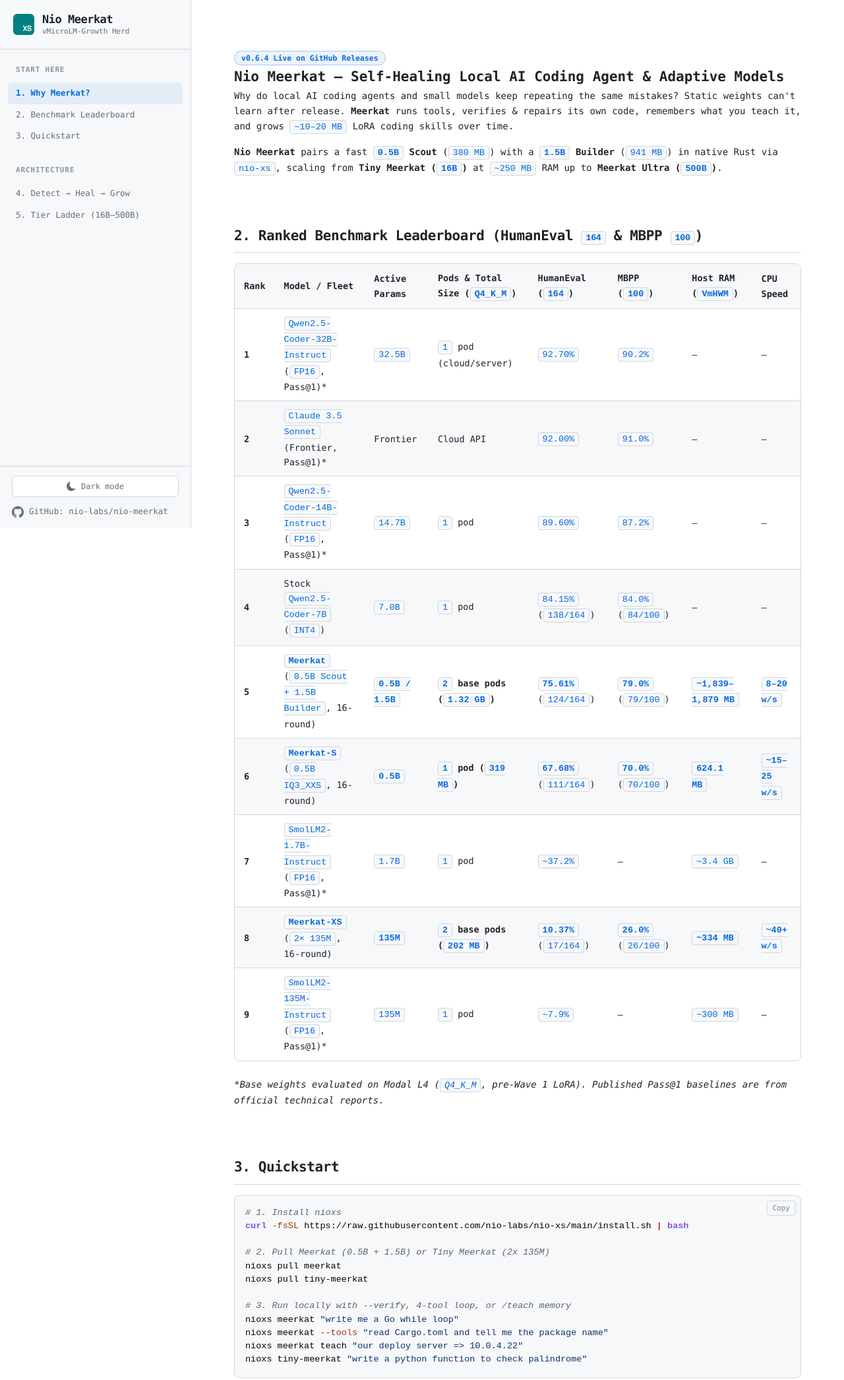
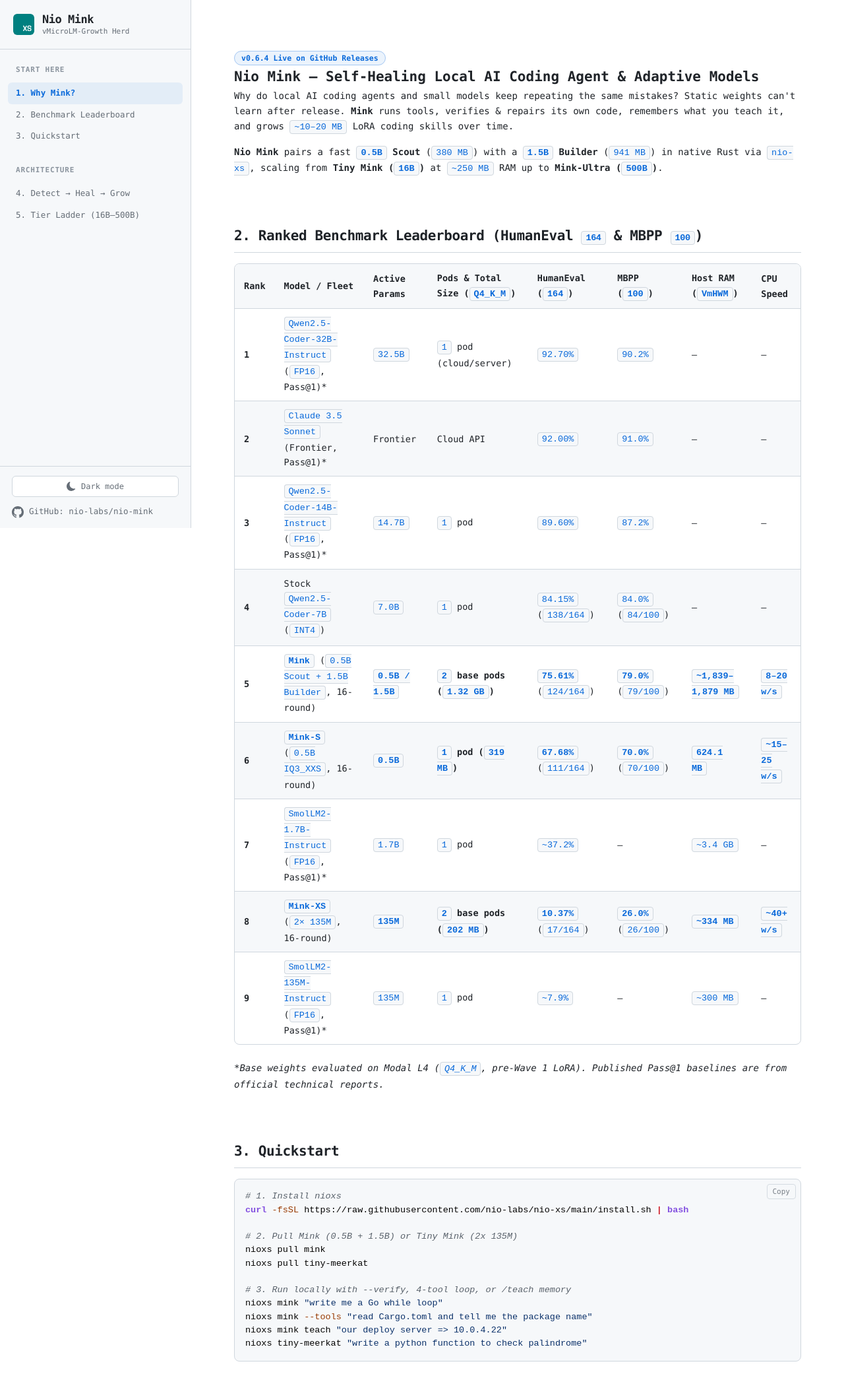
Before and after one commit to nio-labs/nio-meerkat, a plain HTML site: page docs/index.html in a window 1280 px wide. Shown: the top 2091 px of the page at 66% size. Drawn offline with nearby package versions, Linux system fonts and the light colour scheme; a web font is replaced by a local one.

Commit message:
rename: Nio Meerkat -> Nio Mink (Mink, Mink-S, Mink-XS)

```diff
--- a/docs/index.html
+++ b/docs/index.html
@@ -3,9 +3,9 @@
 <head>
   <meta charset="UTF-8">
   <meta name="viewport" content="width=device-width, initial-scale=1">
-  <meta name="description" content="Nio Meerkat — Self-Healing, Self-Growing vMicroLM-Growth Herd (0.5B Scout + 1.5B Builder, 120B–500B LoRA scaling).">
+  <meta name="description" content="Nio Mink — Self-Healing, Self-Growing vMicroLM-Growth Herd (0.5B Scout + 1.5B Builder, 120B–500B LoRA scaling).">
   <meta name="theme-color" content="#f6f8fa">
-  <title>Nio Meerkat — Self-Healing Local AI Coding Agent &amp; Adaptive Models</title>
+  <title>Nio Mink — Self-Healing Local AI Coding Agent &amp; Adaptive Models</title>
   <link rel="icon" type="image/svg+xml" href="logo.svg">
   <link rel="preconnect" href="https://fonts.googleapis.com">
   <link rel="preconnect" href="https://fonts.gstatic.com" crossorigin>
@@ -19,8 +19,8 @@
       <span></span><span></span><span></span>
     </button>
     <a href="#overview" class="brand-title">
-      <img class="brand-logo" src="logo.svg" alt="Nio Meerkat logo">
-      <span class="brand-name">Nio Meerkat</span>
+      <img class="brand-logo" src="logo.svg" alt="Nio Mink logo">
+      <span class="brand-name">Nio Mink</span>
       <span class="badge">v0.6.4</span>
     </a>
     <button class="theme-toggle-btn" type="button" aria-label="Toggle theme">
@@ -32,9 +32,9 @@
     <aside class="sidebar" id="sidebar">
       <div class="sidebar-header">
         <a href="#overview" class="sidebar-brand">
-          <img class="brand-logo" src="logo.svg" alt="Nio Meerkat logo">
+          <img class="brand-logo" src="logo.svg" alt="Nio Mink logo">
           <span class="brand-text">
-            <span class="brand-name">Nio Meerkat</span>
+            <span class="brand-name">Nio Mink</span>
             <span class="brand-sub">vMicroLM-Growth Herd</span>
           </span>
         </a>
@@ -42,7 +42,7 @@
       <nav class="sidebar-nav" aria-label="Documentation">
         <div class="nav-section">
           <div class="nav-section-title">Start here</div>
-          <a href="#overview" class="nav-link active">1. Why Meerkat?</a>
+          <a href="#overview" class="nav-link active">1. Why Mink?</a>
           <a href="#benchmarks" class="nav-link">2. Benchmark Leaderboard</a>
           <a href="#quickstart" class="nav-link">3. Quickstart</a>
         </div>
@@ -57,9 +57,9 @@
           <span class="theme-icon"></span>
           <span class="theme-text">Dark mode</span>
         </button>
-        <a href="https://github.com/nio-labs/nio-meerkat" target="_blank" rel="noreferrer" class="github-link">
+        <a href="https://github.com/nio-labs/nio-mink" target="_blank" rel="noreferrer" class="github-link">
           <svg height="18" width="18" viewBox="0 0 16 16" fill="currentColor" aria-hidden="true"><path d="M8 0C3.58 0 0 3.58 0 8c0 3.54 2.29 6.53 5.47 7.59.4.07.55-.17.55-.38 0-.19-.01-.82-.01-1.49-2.01.37-2.53-.49-2.69-.94-.09-.23-.48-.94-.82-1.13-.28-.15-.68-.52-.01-.53.63-.01 1.08.58 1.23.82.72 1.21 1.87.87 2.33.66.07-.52.28-.87.51-1.07-1.78-.2-3.64-.89-3.64-3.95 0-.87.31-1.59.82-2.15-.08-.2-.36-1.02.08-2.12 0 0 .67-.21 2.2.82.64-.18 1.32-.27 2-.27.68 0 1.36.09 2 .27 1.53-1.04 2.2-.82 2.2-.82.44.1.16 1.92.08 2.12.51.56.82 1.27.82 2.15 0 3.07-1.87 3.75-3.65 3.95.29.25.54.73.54 1.48 0 1.07-.01 1.93-.01 2.2 0 .21.15.46.55.38A8.013 8.013 0 0016 8c0-4.42-3.58-8-8-8z"></path></svg>
-          <span>GitHub: nio-labs/nio-meerkat</span>
+          <span>GitHub: nio-labs/nio-mink</span>
         </a>
       </div>
     </aside>
@@ -69,10 +69,10 @@
         <section id="overview" class="doc-section">
           <div class="hero">
             <span class="badge badge-accent">v0.6.4 Live on GitHub Releases</span>
-            <h1>Nio Meerkat — Self-Healing Local AI Coding Agent &amp; Adaptive Models</h1>
-            <p class="lead">Why do local AI coding agents and small models keep repeating the same mistakes? Static weights can't learn after release. <strong>Meerkat</strong> runs tools, verifies &amp; repairs its own code, remembers what you teach it, and grows <code>~10–20 MB</code> LoRA coding skills over time.</p>
+            <h1>Nio Mink — Self-Healing Local AI Coding Agent &amp; Adaptive Models</h1>
+            <p class="lead">Why do local AI coding agents and small models keep repeating the same mistakes? Static weights can't learn after release. <strong>Mink</strong> runs tools, verifies &amp; repairs its own code, remembers what you teach it, and grows <code>~10–20 MB</code> LoRA coding skills over time.</p>
           </div>
-          <p><strong>Nio Meerkat</strong> pairs a fast <strong><code>0.5B</code> Scout</strong> (<code>380 MB</code>) with a <strong><code>1.5B</code> Builder</strong> (<code>941 MB</code>) in native Rust via <a href="https://github.com/nio-labs/nio-xs"><code>nio-xs</code></a>, scaling from <strong>Tiny Meerkat (<code>16B</code>)</strong> at <code>~250 MB</code> RAM up to <strong>Meerkat Ultra (<code>500B</code>)</strong>.</p>
+          <p><strong>Nio Mink</strong> pairs a fast <strong><code>0.5B</code> Scout</strong> (<code>380 MB</code>) with a <strong><code>1.5B</code> Builder</strong> (<code>941 MB</code>) in native Rust via <a href="https://github.com/nio-labs/nio-xs"><code>nio-xs</code></a>, scaling from <strong>Tiny Mink (<code>16B</code>)</strong> at <code>~250 MB</code> RAM up to <strong>Mink-Ultra (<code>500B</code>)</strong>.</p>
         </section>
 
         <section id="benchmarks" class="doc-section">
@@ -96,10 +96,10 @@
                 <tr><td><strong>2</strong></td><td><code>Claude 3.5 Sonnet</code> (Frontier, Pass@1)*</td><td>Frontier</td><td>Cloud API</td><td><code>92.00%</code></td><td><code>91.0%</code></td><td>—</td><td>—</td></tr>
                 <tr><td><strong>3</strong></td><td><code>Qwen2.5-Coder-14B-Instruct</code> (<code>FP16</code>, Pass@1)*</td><td><code>14.7B</code></td><td><code>1</code> pod</td><td><code>89.60%</code></td><td><code>87.2%</code></td><td>—</td><td>—</td></tr>
                 <tr><td><strong>4</strong></td><td>Stock <code>Qwen2.5-Coder-7B</code> (<code>INT4</code>)</td><td><code>7.0B</code></td><td><code>1</code> pod</td><td><code>84.15%</code> (<code>138/164</code>)</td><td><code>84.0%</code> (<code>84/100</code>)</td><td>—</td><td>—</td></tr>
-                <tr class="highlight-row"><td><strong>5</strong></td><td><strong><code>Meerkat</code></strong> (<code>0.5B Scout + 1.5B Builder</code>, 16-round)</td><td><strong><code>0.5B / 1.5B</code></strong></td><td><strong><code>2</code> base pods (<code>1.32 GB</code>)</strong></td><td><strong><code>75.61%</code></strong> (<code>124/164</code>)</td><td><strong><code>79.0%</code></strong> (<code>79/100</code>)</td><td><strong><code>~1,839–1,879 MB</code></strong></td><td><strong><code>8–20 w/s</code></strong></td></tr>
-                <tr class="highlight-row"><td><strong>6</strong></td><td><strong><code>Meerkat-S</code></strong> (<code>0.5B IQ3_XXS</code>, 16-round)</td><td><strong><code>0.5B</code></strong></td><td><strong><code>1</code> pod (<code>319 MB</code>)</strong></td><td><strong><code>67.68%</code></strong> (<code>111/164</code>)</td><td><strong><code>70.0%</code></strong> (<code>70/100</code>)</td><td><strong><code>624.1 MB</code></strong></td><td><strong><code>~15–25 w/s</code></strong></td></tr>
+                <tr class="highlight-row"><td><strong>5</strong></td><td><strong><code>Mink</code></strong> (<code>0.5B Scout + 1.5B Builder</code>, 16-round)</td><td><strong><code>0.5B / 1.5B</code></strong></td><td><strong><code>2</code> base pods (<code>1.32 GB</code>)</strong></td><td><strong><code>75.61%</code></strong> (<code>124/164</code>)</td><td><strong><code>79.0%</code></strong> (<code>79/100</code>)</td><td><strong><code>~1,839–1,879 MB</code></strong></td><td><strong><code>8–20 w/s</code></strong></td></tr>
+                <tr class="highlight-row"><td><strong>6</strong></td><td><strong><code>Mink-S</code></strong> (<code>0.5B IQ3_XXS</code>, 16-round)</td><td><strong><code>0.5B</code></strong></td><td><strong><code>1</code> pod (<code>319 MB</code>)</strong></td><td><strong><code>67.68%</code></strong> (<code>111/164</code>)</td><td><strong><code>70.0%</code></strong> (<code>70/100</code>)</td><td><strong><code>624.1 MB</code></strong></td><td><strong><code>~15–25 w/s</code></strong></td></tr>
                 <tr><td><strong>7</strong></td><td><code>SmolLM2-1.7B-Instruct</code> (<code>FP16</code>, Pass@1)*</td><td><code>1.7B</code></td><td><code>1</code> pod</td><td><code>~37.2%</code></td><td>—</td><td><code>~3.4 GB</code></td><td>—</td></tr>
-                <tr class="highlight-row"><td><strong>8</strong></td><td><strong><code>Meerkat-XS</code></strong> (<code>2× 135M</code>, 16-round)</td><td><strong><code>135M</code></strong></td><td><strong><code>2</code> base pods (<code>202 MB</code>)</strong></td><td><strong><code>10.37%</code></strong> (<code>17/164</code>)</td><td><strong><code>26.0%</code></strong> (<code>26/100</code>)</td><td><strong><code>~334 MB</code></strong></td><td><strong><code>~40+ w/s</code></strong></td></tr>
+                <tr class="highlight-row"><td><strong>8</strong></td><td><strong><code>Mink-XS</code></strong> (<code>2× 135M</code>, 16-round)</td><td><strong><code>135M</code></strong></td><td><strong><code>2</code> base pods (<code>202 MB</code>)</strong></td><td><strong><code>10.37%</code></strong> (<code>17/164</code>)</td><td><strong><code>26.0%</code></strong> (<code>26/100</code>)</td><td><strong><code>~334 MB</code></strong></td><td><strong><code>~40+ w/s</code></strong></td></tr>
                 <tr><td><strong>9</strong></td><td><code>SmolLM2-135M-Instruct</code> (<code>FP16</code>, Pass@1)*</td><td><code>135M</code></td><td><code>1</code> pod</td><td><code>~7.9%</code></td><td>—</td><td><code>~300 MB</code></td><td>—</td></tr>
               </tbody>
             </table>
@@ -114,14 +114,14 @@
             <pre><code class="language-bash"># 1. Install nioxs
 curl -fsSL https://raw.githubusercontent.com/nio-labs/nio-xs/main/install.sh | bash
 
-# 2. Pull Meerkat (0.5B + 1.5B) or Tiny Meerkat (2x 135M)
-nioxs pull meerkat
+# 2. Pull Mink (0.5B + 1.5B) or Tiny Mink (2x 135M)
+nioxs pull mink
 nioxs pull tiny-meerkat
 
 # 3. Run locally with --verify, 4-tool loop, or /teach memory
-nioxs meerkat "write me a Go while loop"
-nioxs meerkat --tools "read Cargo.toml and tell me the package name"
-nioxs meerkat teach "our deploy server => 10.0.4.22"
+nioxs mink "write me a Go while loop"
+nioxs mink --tools "read Cargo.toml and tell me the package name"
+nioxs mink teach "our deploy server => 10.0.4.22"
 nioxs tiny-meerkat "write a python function to check palindrome"</code></pre>
           </div>
         </section>
@@ -143,11 +143,11 @@ nioxs tiny-meerkat "write a python function to check palindrome"</code></pre>
                 <tr><th>Tier</th><th>Command</th><th>Frozen Shared Bases</th><th>Herd Composition</th><th>Active RAM</th></tr>
               </thead>
               <tbody>
-                <tr><td><strong>Meerkat-XS (<code>16B</code>)</strong></td><td><code>nioxs meerkat-xs</code></td><td><code>135M</code> Scout + <code>135M</code> Builder (<code>202 MB</code>)</td><td><code>2×135M</code> edge companion (chat, Q&A, light scripts)</td><td><code>~334 MB</code></td></tr>
-                <tr><td><strong>Meerkat-S (<code>0.5B IQ3</code>)</strong></td><td><code>nioxs meerkat-s</code></td><td><code>0.5B</code> Reflex (<code>319 MB</code>, <code>IQ3_XXS</code>)</td><td>Single <code>0.5B IQ3_XXS</code> + <code>0.5B</code> Wave 1 LoRAs</td><td><code>624.1 MB</code></td></tr>
-                <tr><td><strong>Meerkat (<code>120B</code>)</strong></td><td><code>nioxs meerkat</code></td><td><code>0.5B</code> Scout + <code>1.5B</code> Builder (<code>1.32 GB</code>)</td><td><code>60 × (0.5B + 1.5B)</code></td><td><code>~1,839–1,879 MB</code></td></tr>
-                <tr><td><strong>Meerkat Pro (<code>300B</code>)</strong></td><td><code>nioxs meerkat --pro</code></td><td>Base + <code>3.0B</code> Architect (<code>~3.2 GB</code>)</td><td>Inherits <code>0.5B + 1.5B</code> + <code>3B</code> LoRAs</td><td><code>~3.2–3.8 GB</code></td></tr>
-                <tr><td><strong>Meerkat Ultra (<code>500B</code>)</strong></td><td><code>nioxs meerkat --ultra</code></td><td>Pro + <code>7.0B</code> Strategist (<code>~7.6 GB</code>)</td><td>Inherits <code>0.5B + 1.5B + 3B</code> + <code>7B</code> LoRAs</td><td><code>~6.5–7.5 GB</code></td></tr>
+                <tr><td><strong>Mink-XS (<code>16B</code>)</strong></td><td><code>nioxs mink-xs</code></td><td><code>135M</code> Scout + <code>135M</code> Builder (<code>202 MB</code>)</td><td><code>2×135M</code> edge companion (chat, Q&A, light scripts)</td><td><code>~334 MB</code></td></tr>
+                <tr><td><strong>Mink-S (<code>0.5B IQ3</code>)</strong></td><td><code>nioxs mink-s</code></td><td><code>0.5B</code> Reflex (<code>319 MB</code>, <code>IQ3_XXS</code>)</td><td>Single <code>0.5B IQ3_XXS</code> + <code>0.5B</code> Wave 1 LoRAs</td><td><code>624.1 MB</code></td></tr>
+                <tr><td><strong>Mink (<code>120B</code>)</strong></td><td><code>nioxs mink</code></td><td><code>0.5B</code> Scout + <code>1.5B</code> Builder (<code>1.32 GB</code>)</td><td><code>60 × (0.5B + 1.5B)</code></td><td><code>~1,839–1,879 MB</code></td></tr>
+                <tr><td><strong>Mink-Pro (<code>300B</code>)</strong></td><td><code>nioxs mink --pro</code></td><td>Base + <code>3.0B</code> Architect (<code>~3.2 GB</code>)</td><td>Inherits <code>0.5B + 1.5B</code> + <code>3B</code> LoRAs</td><td><code>~3.2–3.8 GB</code></td></tr>
+                <tr><td><strong>Mink-Ultra (<code>500B</code>)</strong></td><td><code>nioxs mink --ultra</code></td><td>Pro + <code>7.0B</code> Strategist (<code>~7.6 GB</code>)</td><td>Inherits <code>0.5B + 1.5B + 3B</code> + <code>7B</code> LoRAs</td><td><code>~6.5–7.5 GB</code></td></tr>
               </tbody>
             </table>
           </div>
```
Also changed, not shown: 1 other file.
